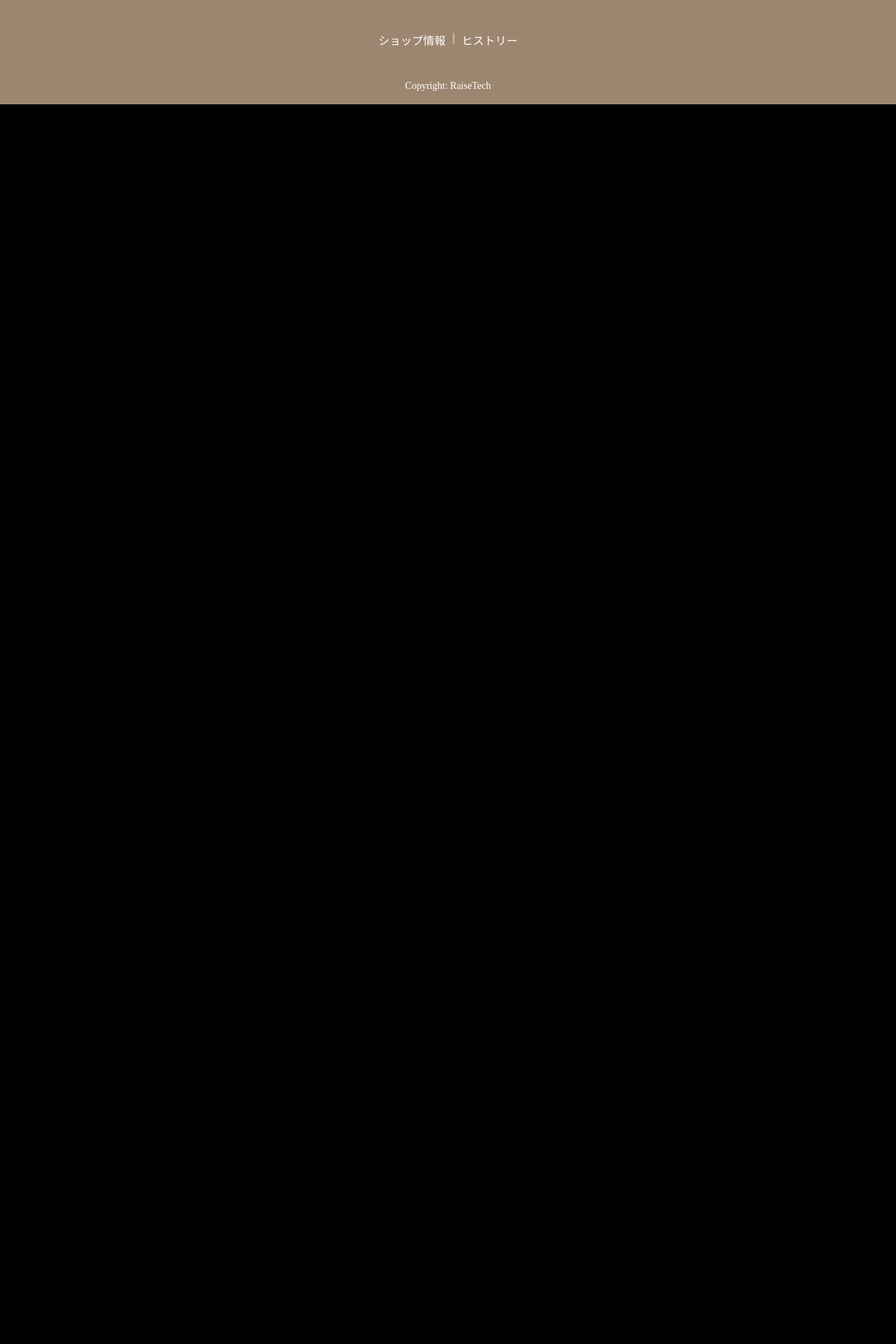
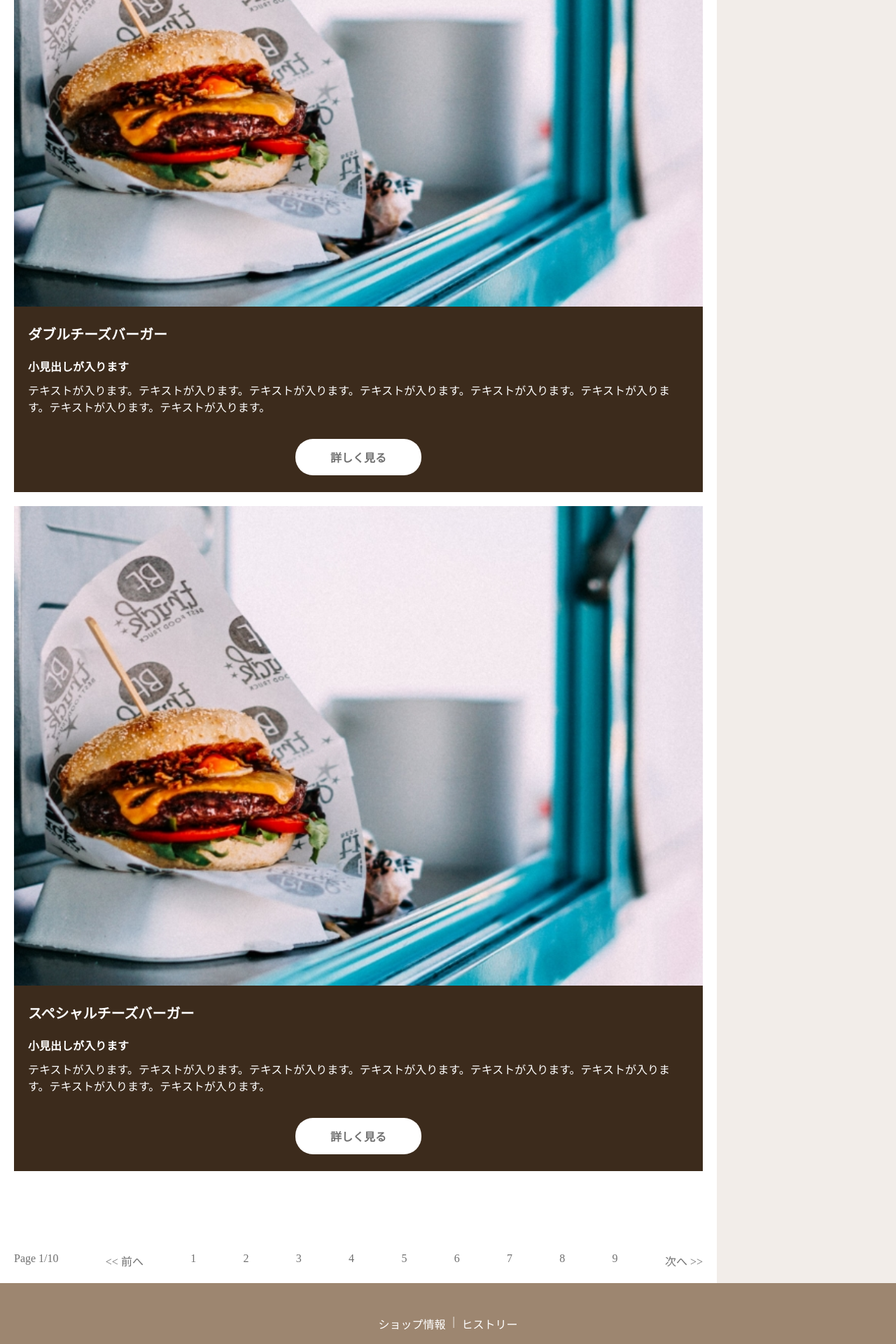
Before and after one commit to Kazu-12/hamburger-sample, a PHP site: page /archive.html in a window 1280 px wide. Shown: the part 2179-4099 px from the top of the page at 70% size. Before the commit the page ends 2328 px from the top, so only its background shows below. Run offline with PHP 8.4, Linux system fonts and the light colour scheme.

```diff
--- a/archive.html
+++ b/archive.html
@@ -15,7 +15,7 @@
         <div class="l-contents__left">
             <header class="l-header">
                 <div class="c-button"><a class="c-button__menu">Menu</a></div>
-                <div class="l-header__title">
+                <div class="p-header-title">
                     <h1>Hamburger</h1>
                     <div class="p-search">
                         <div class="p-search__box">
@@ -27,59 +27,74 @@
             </header>
 
             <main class="l-main">
-                <article class="p-article">
-                    <div class="p-main-visual p-main-visual__archive">
-                        <div class="p-main-visual__archive--black-back">
+                <div class="p-main-visual p-main-visual--archive">
+                    <div class="p-main-visual--archive--black-back">
                         <h2>Menu:</h2>
                         <p>チーズバーガー</p>
                     </div>
                 </div>
+                <article class="p-article">
                     <div class="p-main-description">
+                        <h2>小見出しが入ります</h2>
+                        <p>テキストが入ります。テキストが入ります。テキストが入ります。テキストが入ります。テキストが入ります。テキストが入ります。テキストが入ります。テキストが入ります。テキストが入ります。テキストが入ります。テキストが入ります。テキストが入ります。テキストが入ります。テキストが入ります。テキストが入ります。テキストが入ります。テキストが入ります。テキストが入ります。テキストが入ります。テキストが入ります。テキストが入ります。テキストが入ります。テキストが入ります。テキストが入ります。</p>
+                    </div>
+                    <div class="p-menu-list">
+                        <section class="c-menu-card">
+                            <img src="./img/menu-card.jpg" alt="チーズバーガー">
+                            <div class="c-menu-card__description">
+                                <h3>チーズバーガー</h3>
+                                <h4>小見出しが入ります</h4>
+                                <p class="c-menu-card__txt">テキストが入ります。テキストが入ります。テキストが入ります。テキストが入ります。テキストが入ります。テキストが入ります。テキストが入ります。テキストが入ります。</p>
+                                <p class="c-menu-card__detail-btn">
+                                    <a>詳しく見る</a>
+                                </p>
+                            </div>
+                        </section>
 
+                        <section class="c-menu-card">
+                            <img src="./img/menu-card.jpg" alt="ダブルチーズバーガー">
+                            <div class="c-menu-card__description">
+                                <h3>ダブルチーズバーガー</h3>
+                                <h4>小見出しが入ります</h4>
+                                <p class="c-menu-card__txt">テキストが入ります。テキストが入ります。テキストが入ります。テキストが入ります。テキストが入ります。テキストが入ります。テキストが入ります。テキストが入ります。</p>
+                                <p class="c-menu-card__detail-btn">
+                                    <a>詳しく見る</a>
+                                </p>
                             </div>
-                    <div class="p-branch-menu">
+                        </section>
+
+                        <section class="c-menu-card">
+                            <img src="./img/menu-card.jpg" alt="スペシャルチーズバーガー">
+                            <div class="c-menu-card__description">
+                                <h3>スペシャルチーズバーガー</h3>
+                                <h4>小見出しが入ります</h4>
+                                <p class="c-menu-card__txt">テキストが入ります。テキストが入ります。テキストが入ります。テキストが入ります。テキストが入ります。テキストが入ります。テキストが入ります。テキストが入ります。</p>
+                                <p class="c-menu-card__detail-btn">
+                                    <a>詳しく見る</a>
+                                </p>
+                            </div>
+                        </section>
+                    </div>
+                </article>
+                <div class="p-pagination">
                     <ul>
-                            <li class="p-branch-menu__take-out">
-                                <h2>Take Out</h2>
-                                <div class="p-branch-menu__txt">
-                                    <dl class="p-branch-menu__txt-box">
-                                        <dt><h3>小見出しが入ります</h3></dt>
-                                        <dd>テキストが入ります。テキストが入ります。テキストが入ります。テキストが入ります。テキストが入ります。</dd>
-                                    </dl>
-                                    <dl class="p-branch-menu__txt-box">
-                                        <dt><h3>小見出しが入ります</h3></dt>
-                                        <dd>テキストが入ります。テキストが入ります。テキストが入ります。テキストが入ります。テキストが入ります。</dd>
-                                    </dl>
-                                </div>
-                            </li>
-                            <li class="p-branch-menu__eat-in">
-                                <h2>Eat In</h2>
-                                <div class="p-branch-menu__txt">
-                                    <dl class="p-branch-menu__txt-box">
-                                        <dt><h3>小見出しが入ります</h3></dt>
-                                        <dd>テキストが入ります。テキストが入ります。テキストが入ります。テキストが入ります。テキストが入ります。</dd>
-                                    </dl>
-                                    <dl class="p-branch-menu__txt-box">
-                                        <dt><h3>小見出しが入ります</h3></dt>
-                                        <dd>テキストが入ります。テキストが入ります。テキストが入ります。テキストが入ります。テキストが入ります。</dd>
-                                    </dl>
-                                </div>
-                            </li>
+                        <li class="p-pagination__nav">Page 1/10</li>
+                        <li class="p-pagination__arrow"><a>&lt;&lt; <span>前へ</span></a></li>
+                        <li class="p-pagination__num"><a>1</a></li>
+                        <li class="p-pagination__num"><a>2</a></li>
+                        <li class="p-pagination__num"><a>3</a></li>
+                        <li class="p-pagination__num"><a>4</a></li>
+                        <li class="p-pagination__num"><a>5</a></li>
+                        <li class="p-pagination__num"><a>6</a></li>
+                        <li class="p-pagination__num"><a>7</a></li>
+                        <li class="p-pagination__num"><a>8</a></li>
+                        <li class="p-pagination__num"><a>9</a></li>
+                        <li class="p-pagination__arrow"><a><span>次へ</span> &gt;&gt;</a></li>
                     </ul>
                 </div>
 
-                    <section class="p-map">
-                        <div class="p-map__back">
-                            <div class="p-map__map">
-                                <iframe src="https://www.google.com/maps/embed?pb=!1m18!1m12!1m3!1d3241.8085325534116!2d139.7438779655504!3d35.6570886889025!2m3!1f0!2f0!3f0!3m2!1i1024!2i768!4f13.1!3m3!1m2!1s0x60188bbd9009ec09%3A0x481a93f0d2a409dd!2z5p2x5Lqs44K_44Ov44O8!5e0!3m2!1sja!2sjp!4v1620598205785!5m2!1sja!2sjp" style="border:0;" allowfullscreen="" loading="lazy"></iframe>
-                            </div>
-                            <div class="p-map__txt">
-                                <h3>見出しが入ります</h3>
-                                <p>テキストが入ります。テキストが入ります。テキストが入ります。テキストが入ります。テキストが入ります。テキストが入ります。テキストが入ります。テキストが入ります。テキストが入ります。テキストが入ります。テキストが入ります。テキストが入ります。テキストが入ります。テキストが入ります。テキストが入ります。テキストが入ります。テキストが入ります。テキストが入ります。テキストが入ります。テキストが入ります。テキストが入ります。テキストが入ります。テキストが入ります。テキストが入ります。テキストが入ります。テキストが入ります。テキストが入ります。テキストが入ります。テキストが入ります。テキストが入ります。テキストが入ります。テキストが入ります。テキストが入ります。テキストが入ります。テキストが入ります。テキストが入ります。テキストが入ります。テキストが入ります。テキストが入ります。</p>
-                            </div>
-                        </div>
-                    </section>
-                </article>
+
+
             </main>
         </div>
 
--- a/css/style.css
+++ b/css/style.css
@@ -755,4 +759,87 @@ Object
   padding: 10px;
   font-size: 20px;
 }
+
+.p-main-description {
+  color: #3C2A10;
+  font-family: "M+ 1m";
+}
+
+.p-main-description h2 {
+  font-size: 28px;
+  font-weight: bold;
+  margin: 30px 20px;
+}
+
+.p-main-description p {
+  font-size: 16px;
+  margin: 20px;
+}
+
+.c-menu-card {
+  background-color: #3C2B1C;
+  margin: 20px;
+}
+
+.c-menu-card img {
+  width: 100%;
+}
+
+.c-menu-card__description {
+  color: #fff;
+  font-family: "M+ 1m";
+}
+
+.c-menu-card h3 {
+  font-size: 20px;
+  font-weight: bold;
+  margin: 20px;
+}
+
+.c-menu-card h4 {
+  font-size: 16px;
+  font-weight: bold;
+  margin: 10px 20px;
+}
+
+.c-menu-card__txt {
+  font-size: 16px;
+  font-weight: regular;
+  margin: 10px 20px;
+}
+
+.c-menu-card__detail-btn {
+  width: 100%;
+  height: 100px;
+  display: flex;
+  justify-content: center;
+  align-items: center;
+}
+
+.c-menu-card__detail-btn a {
+  background-color: #fff;
+  color: #707070;
+  font-size: 16px;
+  font-weight: bold;
+  padding: 14px 50px;
+  border-radius: 25px;
+  text-align: center;
+}
+
+.p-pagination {
+  height: 15vh;
+  display: flex;
+  align-items: flex-end;
+  margin: 20px;
+}
+
+.p-pagination ul {
+  width: 100%;
+  list-style: none;
+  display: flex;
+  justify-content: space-between;
+  color: #707070;
+  font-family: "M+ 1m";
+  font-size: 16px;
+}
 /*# sourceMappingURL=style.css.map */
--- a/scss/foundation/_base.scss
+++ b/scss/foundation/_base.scss
@@ -2,3 +2,6 @@
 html{
     font-size: 62.5％;
 }
+body.open{
+    position: fixed;
+}
--- a/scss/layout/_header.scss
+++ b/scss/layout/_header.scss
@@ -3,24 +3,3 @@
     height: 217px;
     background-color: #FFF7EF;
 }
-
-.l-header__title{
-    height: inherit;
-    @include pc{
-        display: flex;
-        justify-content: space-between;
-        align-items: center;
-        padding: 30px;
-    }
-    & h1{
-        @include pc{
-            font-size: 64px;
-        }
-        color: #707070;
-        font-family: roboto;
-        font-weight: bold;
-        font-size: 40px;
-        display: flex;
-        justify-content: center;
-    }
-}
--- /dev/null
+++ b/scss/object/project/_header-title.scss
@@ -0,0 +1,20 @@
+.p-header-title{
+    height: inherit;
+    @include pc{
+        display: flex;
+        justify-content: space-between;
+        align-items: center;
+        padding: 30px;
+    }
+    & h1{
+        @include pc{
+            font-size: 64px;
+        }
+        color: #707070;
+        font-family: roboto;
+        font-weight: bold;
+        font-size: 40px;
+        display: flex;
+        justify-content: center;
+    }
+}
--- a/scss/object/project/_main-visual.scss
+++ b/scss/object/project/_main-visual.scss
@@ -27,7 +27,7 @@
     background-position: center;
 }
 
-.p-main-visual__archive{
+.p-main-visual--archive{
     background-image: url(../img/archive-main.jpg);
     background-size:auto;
     background-position: 25% 45%;
--- a/scss/style.scss
+++ b/scss/style.scss
@@ -17,8 +17,82 @@ Object
 ========================================*/
 @import "./object/component/_button.scss";
 @import "./object/project/branch-menu";
+@import "./object/project/header-title";
 @import "./object/project/main-visual";
 @import "./object/project/map";
 @import "./object/project/p-footer";
 @import "./object/project/search";
 @import "./object/project/sidebar";
+
+.p-main-description{
+    color: #3C2A10;
+    font-family: "M+ 1m";
+    & h2{
+        font-size: 28px;
+        font-weight: bold;
+        margin: 30px 20px;
+    }
+    & p{
+        font-size: 16px;
+        margin: 20px;
+    }
+}
+
+.c-menu-card{
+    background-color: #3C2B1C;
+    margin: 20px;
+    img{
+        width: 100%;
+    }
+    &__description{
+        color: #fff;
+        font-family: "M+ 1m";
+    }
+    h3{
+        font-size: 20px;
+        font-weight: bold;
+        margin: 20px;
+    }
+    h4{
+        font-size: 16px;
+        font-weight: bold;
+        margin: 10px 20px;
+    }
+    &__txt{
+        font-size: 16px;
+        font-weight: regular;
+        margin: 10px 20px;
+    }
+    &__detail-btn{
+        width: 100%;
+        height: 100px;
+        display: flex;
+        justify-content: center;
+        align-items: center;
+        a{
+            background-color: #fff;
+            color: #707070;
+            font-size: 16px;
+            font-weight: bold;
+            padding: 14px 50px;
+            border-radius: 25px;
+            text-align: center;
+        }
+    }
+}
+
+.p-pagination{
+    height: 15vh;
+    display: flex;
+    align-items: flex-end;
+    margin: 20px;
+    & ul{
+        width: 100%;
+        list-style: none;
+        display: flex;
+        justify-content: space-between;
+        color: #707070;
+        font-family: "M+ 1m";
+        font-size: 16px;
+     }
+}
```
Also changed, not shown: other parts of css/style.css (+34 -30 lines), index.html (+4 -5 lines), js/script.js (+6 -2 lines), img/menu-card.jpg (renamed from img/e3472c768077e90f47f5ca3c6ba0144e.jpg), 1 other file. Lines whose indentation alone changed are shown as unchanged.
